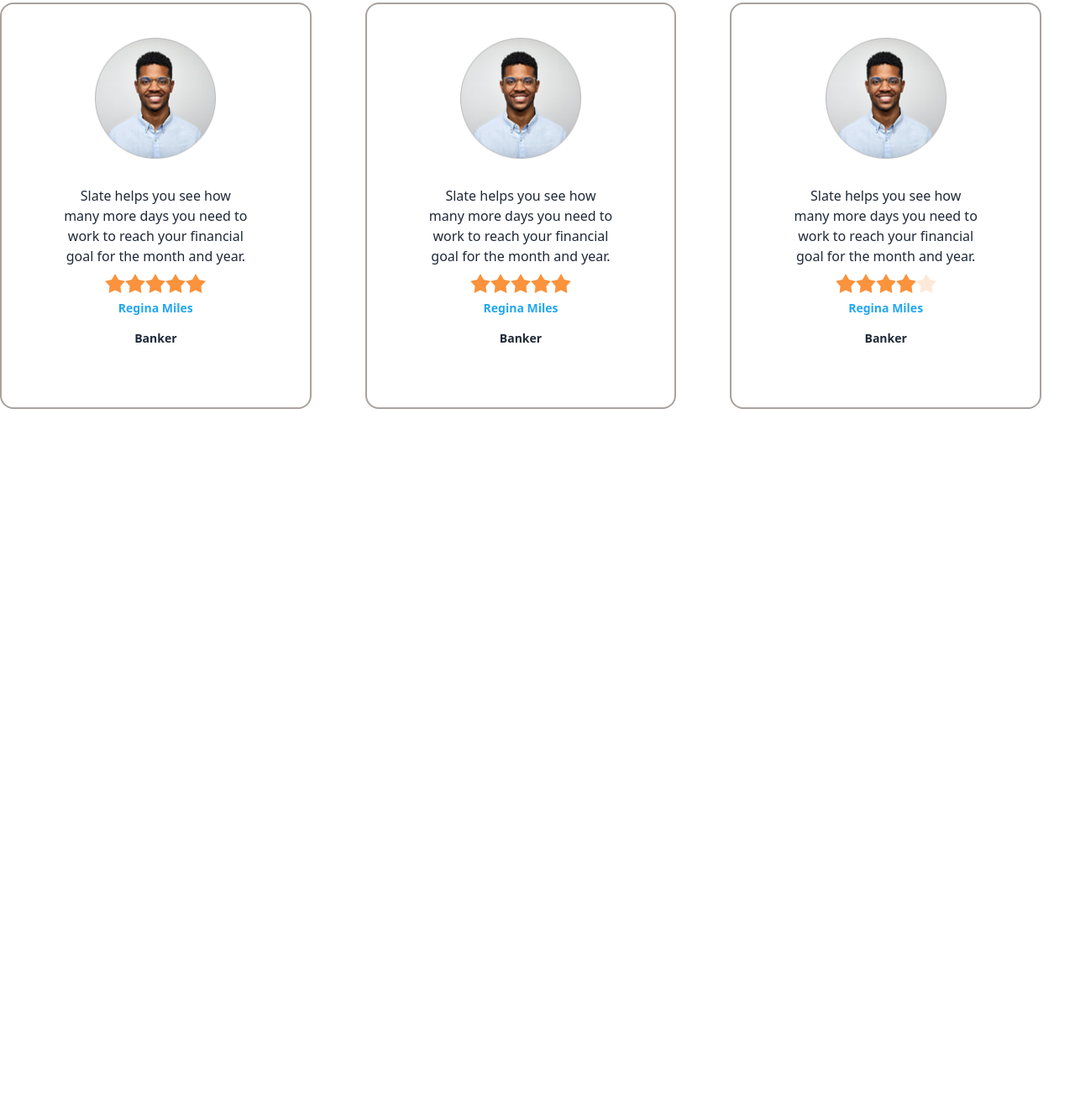
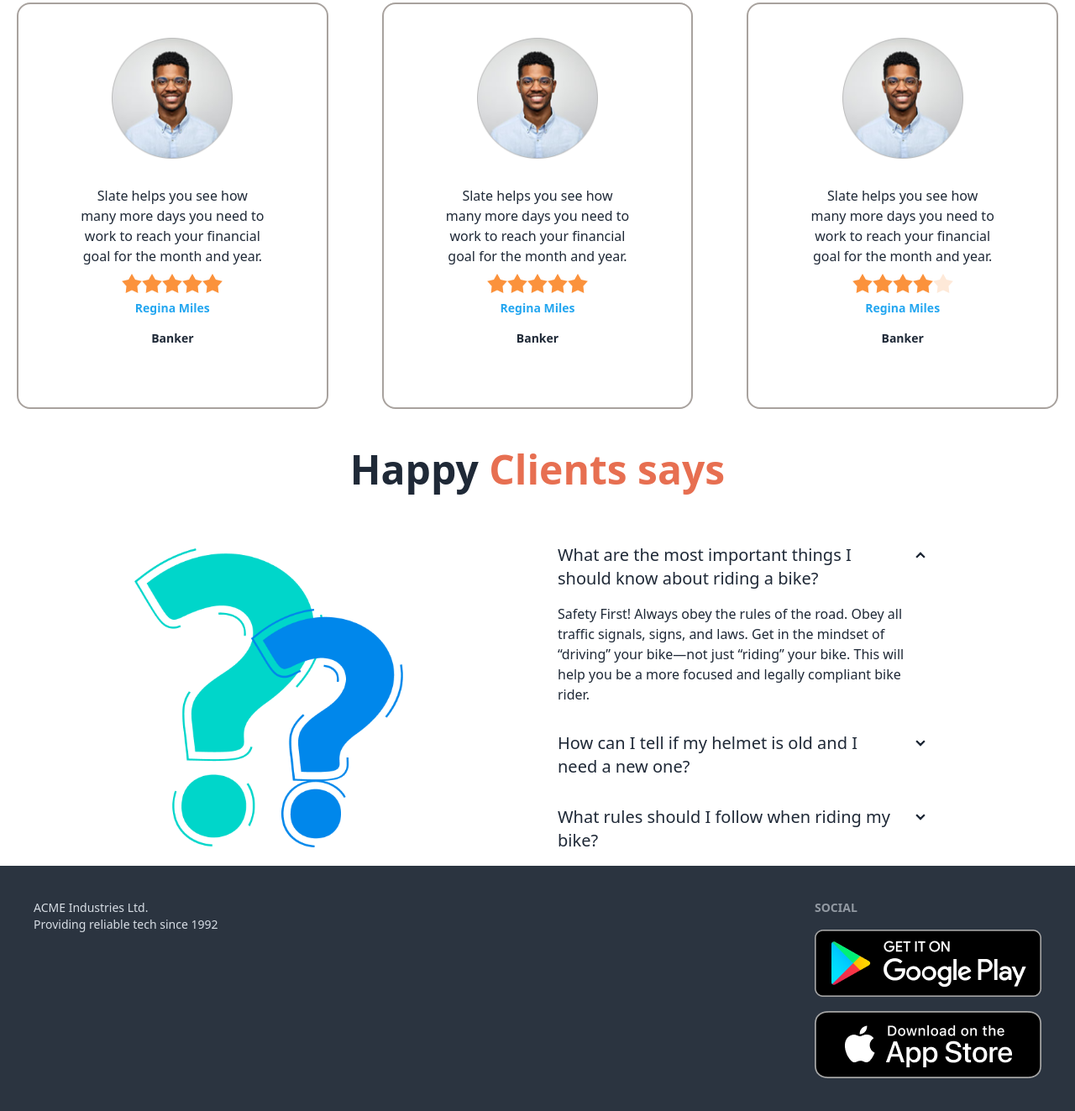
Before and after one commit to SabbirReturn/biker-repo, a plain HTML site: page index.html in a window 1280 px wide. Shown: the part 1914-3237 px from the top of the page at 84% size. Before the commit the page ends 2401 px from the top, so only its background shows below. Drawn offline with nearby package versions, Linux system fonts and the light colour scheme.

Commit message:
Footer-section

```diff
--- a/index.html
+++ b/index.html
@@ -174,7 +174,7 @@
       </section>
       <section class="mt-28">
         <h1 class="text-center text-5xl font-semibold mb-12">Happy <span class="text-biker-primary">Clients says</span></h1>
-        <div class="grid grid-cols-1   gap-16 md:grid-cols-2 lg:grid-cols-3 lg:mr-10 ">
+        <div class="grid grid-cols-1   gap-16 md:grid-cols-2 lg:grid-cols-3 lg:px-5 ">
           <div class="card  bg-base-100 p-10 border-2 border-stone-400">
             <figure><img class="w-36" src="images/others/user-1.png" alt="Shoes" /></figure>
             <div class="card-body">
@@ -228,9 +228,57 @@
           </div>
         </div>
       </section>
+      <section>
+        <h1 class="text-center text-5xl font-semibold mt-12 mb-12">Happy <span class="text-biker-primary">Clients says</span></h1>
+        <div class="grid grid-cols-1 md:grid-cols-1 lg:grid-cols-2 lg:px-40 items-center gap-4">
+          <div>
+            <img class=" w-80 h-3/4" src="images/others/faq.png" alt="">
+          </div>
+          <div>
+            <div class="collapse collapse-arrow ">
+              <input type="radio" name="my-accordion-2" checked="checked" />
+              <div class="collapse-title text-xl font-medium">
+                What are the most important things I should know about riding a bike?
+              </div>
+              <div class="collapse-content">
+                <p>Safety First! Always obey the rules of the road. Obey all traffic signals, signs, and laws. Get in the mindset of “driving” your bike—not just “riding” your bike. This will help you be a more focused and legally compliant bike rider. </p>
+              </div>
+            </div>
+            <div class="collapse collapse-arrow ">
+              <input type="radio" name="my-accordion-2" />
+              <div class="collapse-title text-xl font-medium">
+                How can I tell if my helmet is old and I need a new one?
+              </div>
+              <div class="collapse-content">
+                <p>Safety First! Always obey the rules of the road. Obey all traffic signals, signs, and laws. Get in the mindset of “driving” your bike—not just “riding” your bike. This will help you be a more focused and legally compliant bike rider. </p>
+              </div>
+            </div>
+            <div class="collapse collapse-arrow ">
+              <input type="radio" name="my-accordion-2" />
+              <div class="collapse-title text-xl font-medium">
+                What rules should I follow when riding my bike?
+              </div>
+              <div class="collapse-content">
+                <p>Safety First! Always obey the rules of the road. Obey all traffic signals, signs, and laws. Get in the mindset of “driving” your bike—not just “riding” your bike. This will help you be a more focused and legally compliant bike rider. </p>
+              </div>
+            </div>
+          </div>
+        </div>
+      </section>
     </main>
-    <footer>
+    <footer class="footer p-10 bg-neutral text-neutral-content">
+      <aside>
 
+        <p>ACME Industries Ltd.<br>Providing reliable tech since 1992</p>
+      </aside>
+      <nav class="text-right lg:ml-auto">
+        <h6 class="footer-title">Social</h6>
+        <div class="grid gap-4">
+          <a><img src="images/others/android.png" alt=""></a>
+          <a><img src="images/others/ios.png" alt=""></a>
+
+        </div>
+      </nav>
     </footer>
 </body>
 </html>
```
